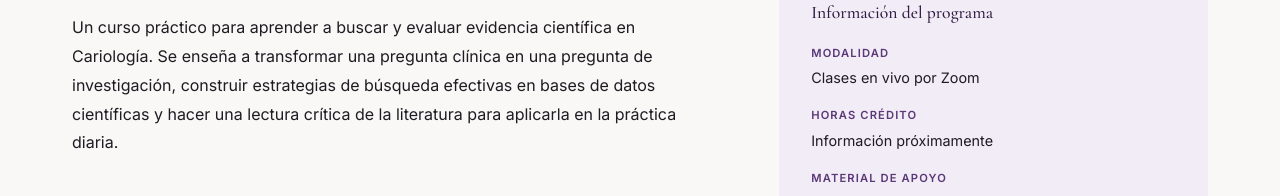
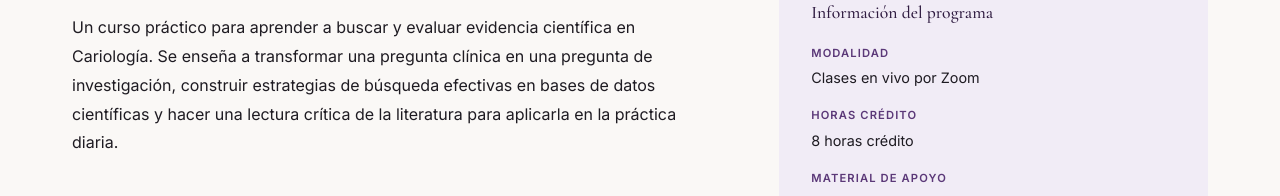
Before and after one commit to codex2856/Odontologia, a React (Vite) app: page /cursos/buscar-evaluar-evidencia-cientifica in a window 1280 px wide. Shown: the part 1307-1503 px from the top of the page. Built offline with nearby package versions, Linux system fonts and the light colour scheme.

Commit message:
Confirma horas crédito: 8 horas por curso
Co-Authored-By: Claude Sonnet 5 <noreply@anthropic.com>
Claude-Session: https://claude.ai/code/session_01NB9V8x2duoXELfSxWNgYds

```diff
--- a/src/data/courses.js
+++ b/src/data/courses.js
@@ -23,7 +23,7 @@ export const TBD = "Información próximamente";
 
 export const COMMON_PROGRAM_INFO = {
   modalidad: "Clases en vivo por Zoom",
-  horasCredito: TBD,
+  horasCredito: "8 horas crédito",
   materialApoyo: "Material de apoyo incluido",
   grabaciones:
     "Grabaciones alojadas en YouTube como videos privados, exclusivos para los alumnos del curso",
```
